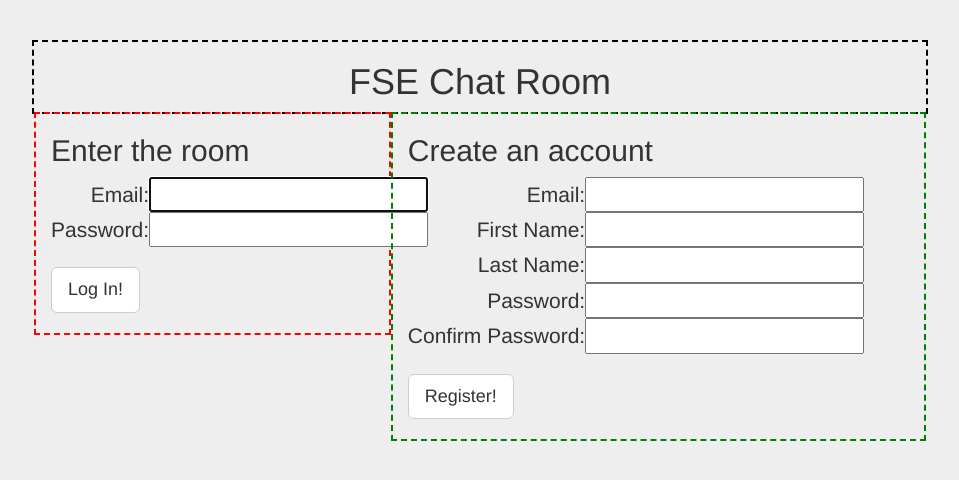
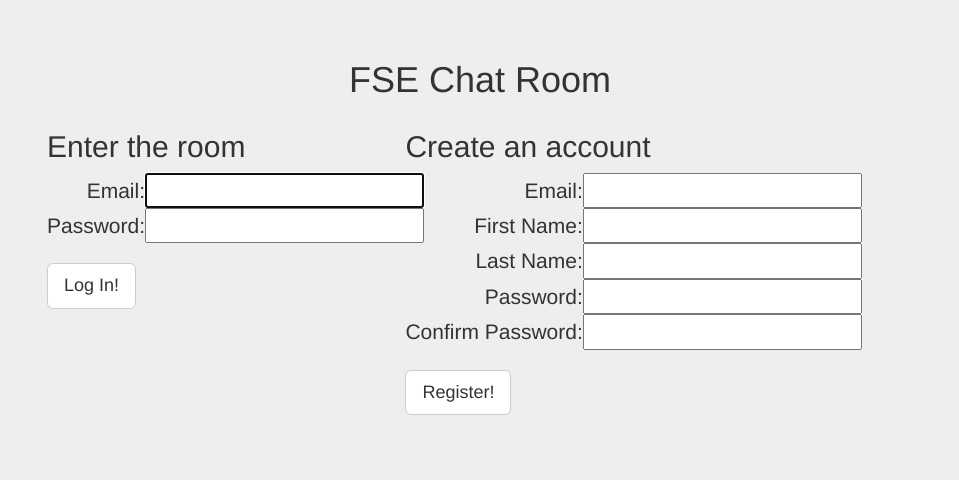
Before and after one commit to khdou/chatroom, a Django app: page /chat/register in a window 1280 px wide; the page is wider, and only the part inside the window is pictured. Shown: the top 480 px of that part, without its empty margins (160-1119 px from the left). Run offline with Django 3.2, Linux system fonts and the light colour scheme; parts of the project's set-up code (start-up, migrations or seed data) failed here and were passed over; some libraries are stand-ins or nearby versions.

Commit message:
removed borders

```diff
--- a/chatroom/chatroomApp/static/css/chat.css
+++ b/chatroom/chatroomApp/static/css/chat.css
@@ -2,7 +2,6 @@
     width: 40%;
 
     margin:auto;
-    border: 2px dashed orange;
 }
 
 .board {
--- a/chatroom/chatroomApp/static/css/signin.css
+++ b/chatroom/chatroomApp/static/css/signin.css
@@ -42,19 +42,16 @@ body {
 .body {
     margin:auto;
     width:70%;
-    border: 2px dashed black;
 }
 
 #login {
     width:40%;
     float:left;
-    border: 2px dashed red;
 }
 
 #register {
     width:60%;
 
     float: left;
-    border: 2px dashed green;
 
 }
--- a/chatroom/chatroomApp/templates/chat.html
+++ b/chatroom/chatroomApp/templates/chat.html
@@ -27,9 +27,7 @@
             <form action="{% url 'add_message' %}" method="post">
                 <div>{{ message_form.text }}
                 </div>
-
                 <button type="submit" class="btn btn-default" style="font-size: 24px;font-family: serif"><span class="glyphicon glyphicon-comment"> Post as {{ user.first_name }} {{ user.last_name }}</span></button>
-
                 {% csrf_token %}
             </form>
         </div>
```
